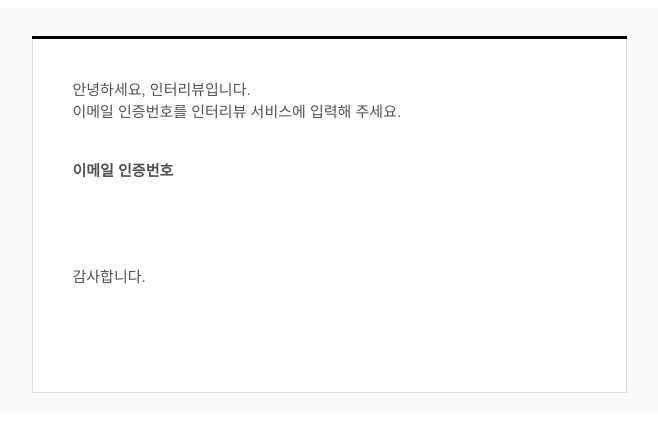
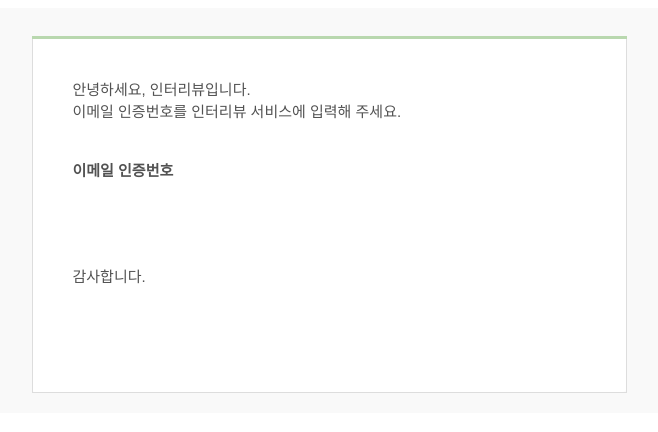
Before and after one commit to ugaemi/intereview-backend, a Python web app: template app/templates/accounts/verification_code.html in a window 1280 px wide. Shown: the top 432 px of the page, without its empty margins (311-969 px from the left). Run offline with Jinja, Linux system fonts and the light colour scheme; the template is opened without the code that fills it, so the values that code supplies are empty.

Commit message:
:lipstick: 템플릿 색 수정

```diff
--- a/app/templates/accounts/verification_code.html
+++ b/app/templates/accounts/verification_code.html
@@ -28,8 +28,8 @@
                     <tbody>
                     <tr>
                       <td valign="top"
-                          style="background-color:#000000;border:none;font-family:'Helvetica Neue',Arial,sans-serif;width:100%"
-                          bgcolor="#000000">&nbsp;
+                          style="background-color:#B9D8AF;border:none;font-family:'Helvetica Neue',Arial,sans-serif;width:100%"
+                          bgcolor="#B9D8AF">&nbsp;
                       </td>
                     </tr>
                     </tbody>
```
